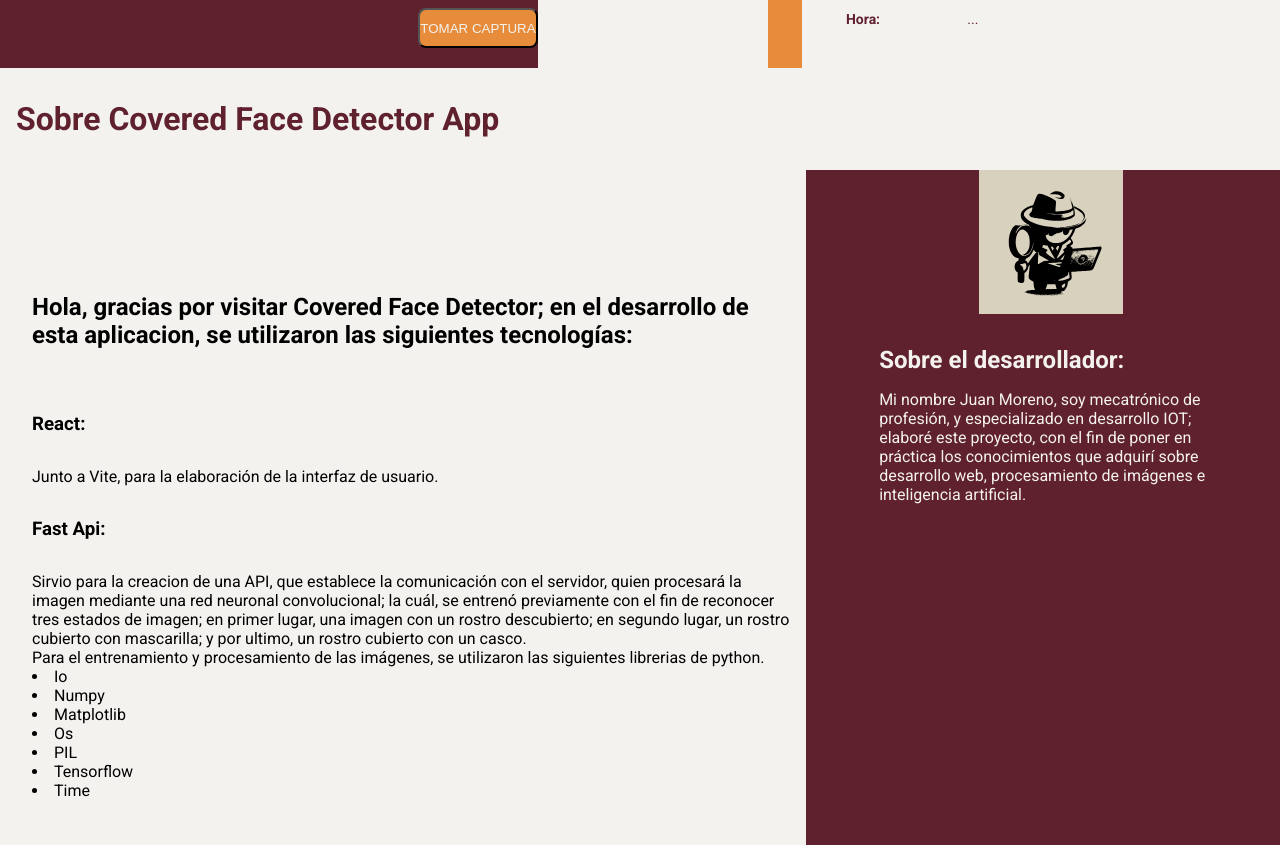
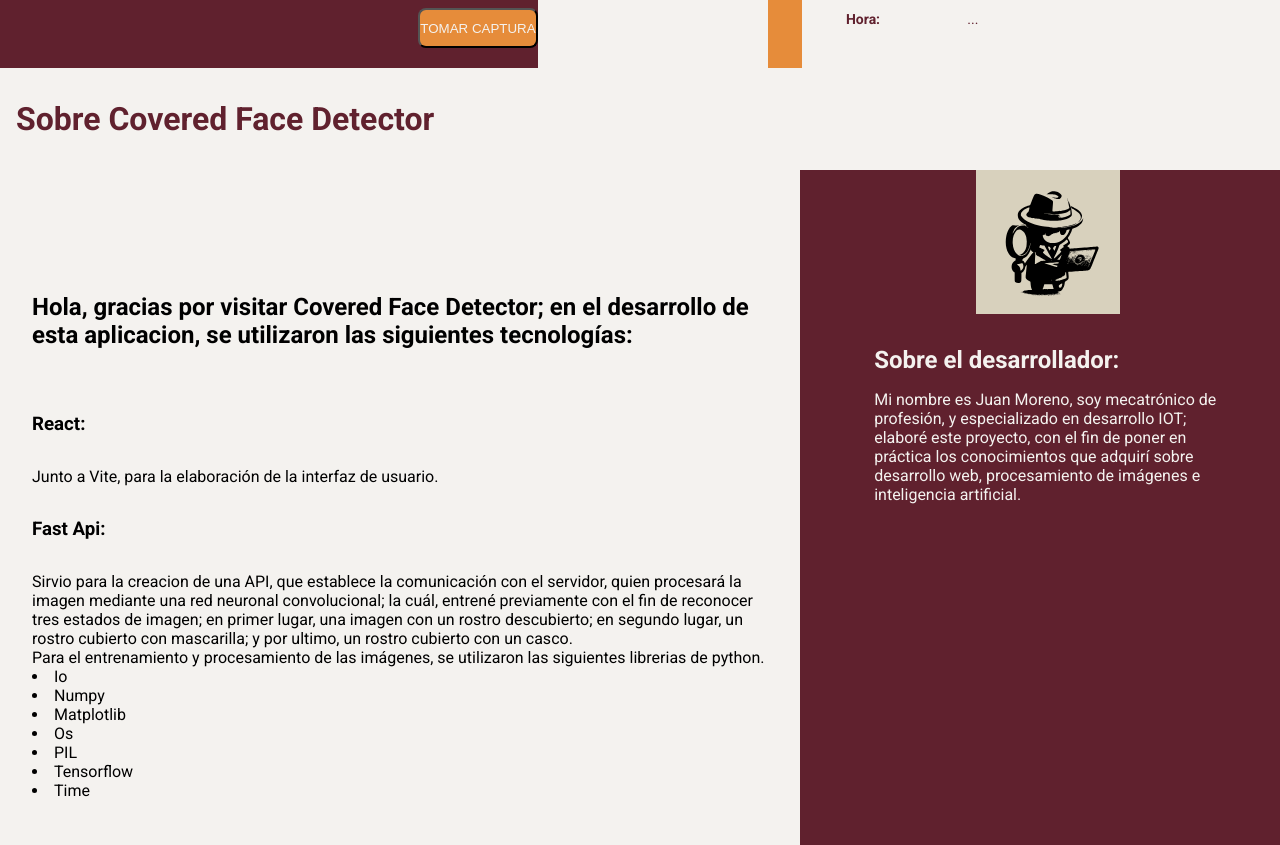
Before and after one commit to Juan0496/Client-FaceRecog, a React (Vite) app: page / in a window 1280 px wide. Shown: the part 732-1577 px from the top of the page. Built offline with nearby package versions, Linux system fonts and the light colour scheme; no server answers.

Commit message:
actualizacion 2 dep

```diff
--- a/src/App.jsx
+++ b/src/App.jsx
@@ -8,7 +8,7 @@ function App() {
       <Proces />
       <footer >
         <div className='titulo-foot'>
-          <h1 className='text3'>Sobre Covered Face Detector App</h1>
+          <h1 className='text3'>Sobre Covered Face Detector</h1>
       </div>
         <div className='sobre-app'>
           <div className='descripcion-proy'>
@@ -18,7 +18,7 @@ function App() {
             <p>Junto a Vite, para la elaboración de la interfaz de usuario.</p>
             <h3> Fast Api:</h3>
             <p>Sirvio para la creacion de una API, que establece la comunicación con el servidor, quien procesará la imagen mediante una red neuronal convolucional;
-              la cuál, se entrenó previamente con el fin de reconocer tres estados de imagen; en primer lugar, una imagen con un rostro descubierto; en segundo lugar, un rostro cubierto con mascarilla;
+              la cuál, entrené previamente con el fin de reconocer tres estados de imagen; en primer lugar, una imagen con un rostro descubierto; en segundo lugar, un rostro cubierto con mascarilla;
               y por ultimo, un rostro cubierto con un casco.
             </p>
             <ul>Para el entrenamiento y procesamiento de las imágenes, se utilizaron las siguientes librerias de python.</ul>
@@ -38,7 +38,7 @@ function App() {
             <div className='mi-mensaje'>
             <h2 className='text4'>Sobre el desarrollador:</h2>
             <p className='text4'>
-              Mi nombre Juan Moreno, soy mecatrónico de profesión, y especializado en desarrollo IOT; elaboré este proyecto,
+              Mi nombre es Juan Moreno, soy mecatrónico de profesión, y especializado en desarrollo IOT; elaboré este proyecto,
               con el fin de poner en práctica los conocimientos que adquirí sobre desarrollo web, procesamiento de imágenes e inteligencia
               artificial.
             </p>
```
